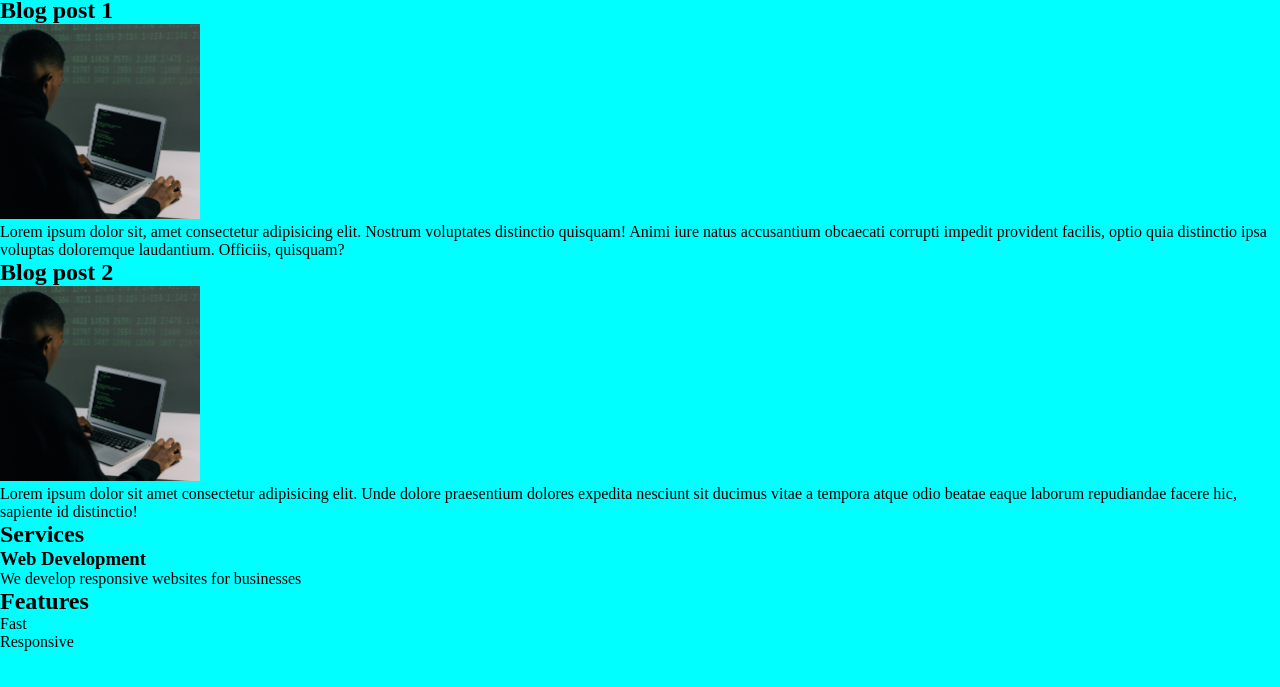
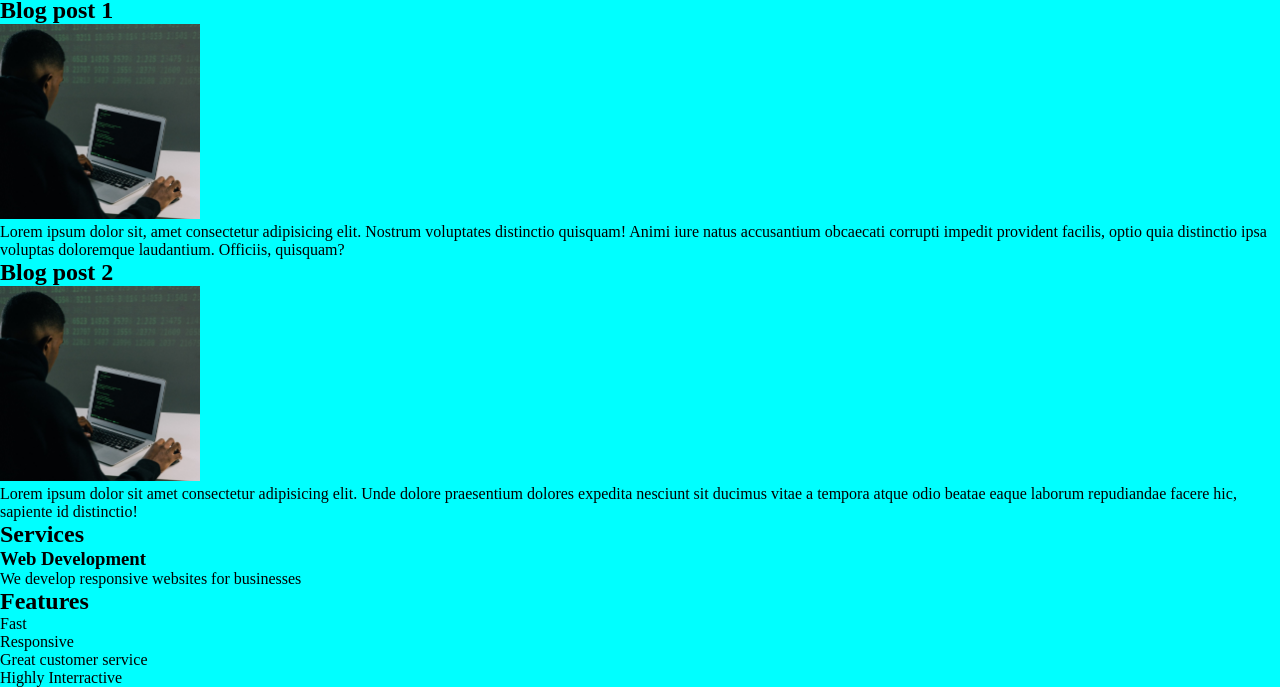
Before and after one commit to arib10/geegstack-lecture, a plain HTML site: page index.html in a window 1280 px wide. Shown: the part 149-836 px from the top of the page. Before the commit the page ends 800 px from the top, so only its background shows below. Drawn offline with Linux system fonts and the light colour scheme.

Commit message:
updated features section

```diff
--- a/index.html
+++ b/index.html
@@ -41,6 +41,8 @@
         <ul>
             <li>Fast</li>
             <li>Responsive</li>
+            <li>Great customer service</li>
+            <li>Highly Interractive</li>
         </ul>
     </section>
 </body>
```
